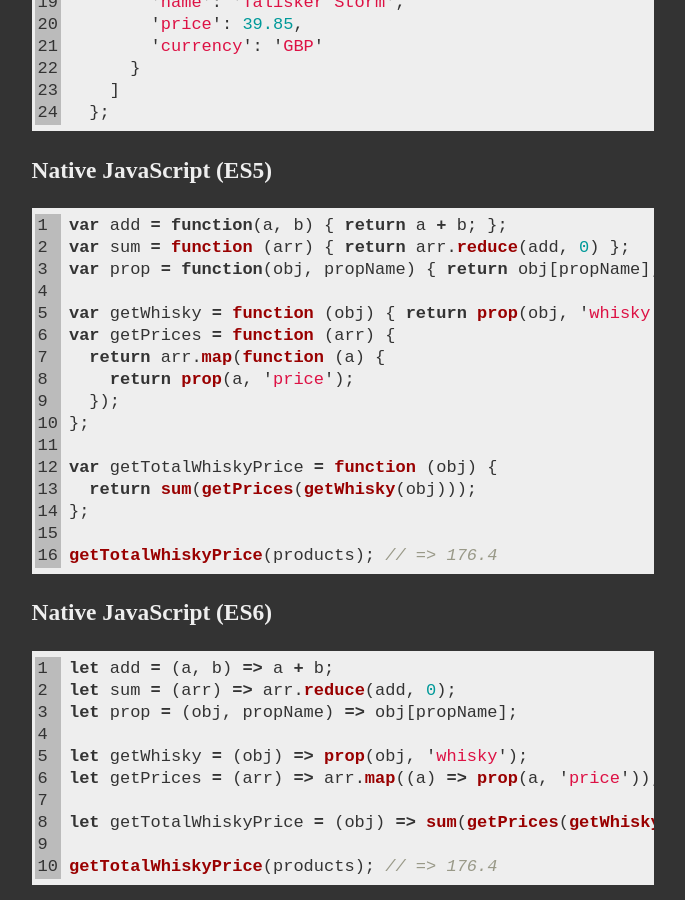
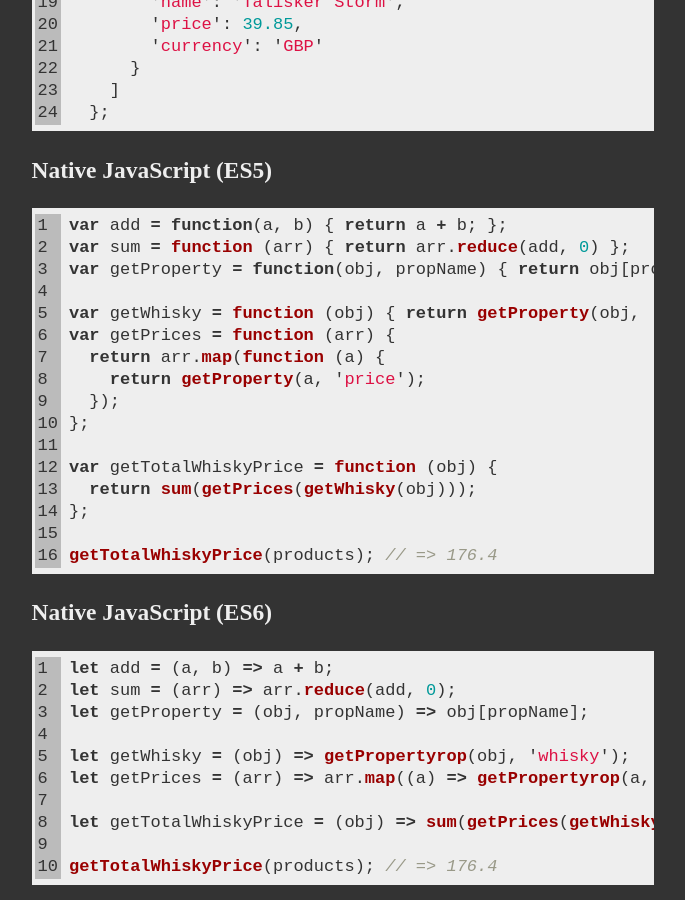
Before and after one commit to RobBollons/robbollons.github.io, a Jekyll site: the page built from _posts/2016-02-07-javascript-function-composition.md, in a window 1280 px wide and 900 px high, scrolled down 1716 px. Shown: the whole window, without its empty margins (297-982 px from the left). Built offline with Jekyll 4.4.1, drawn with Linux system fonts in a browser that asks for light colours; comment, search, counter and statistics services are not loaded.

Commit message:
change prop to getProperty for ease of understanding

```diff
--- a/_posts/2016-02-07-javascript-function-composition.md
+++ b/_posts/2016-02-07-javascript-function-composition.md
@@ -51,12 +51,12 @@ Example product (scotch whisky) data:
 {% highlight javascript linenos %}
 var add = function(a, b) { return a + b; };
 var sum = function (arr) { return arr.reduce(add, 0) };
-var prop = function(obj, propName) { return obj[propName]; };
+var getProperty = function(obj, propName) { return obj[propName]; };
 
-var getWhisky = function (obj) { return prop(obj, 'whisky' };
+var getWhisky = function (obj) { return getProperty(obj, 'whisky' };
 var getPrices = function (arr) {
   return arr.map(function (a) {
-    return prop(a, 'price');
+    return getProperty(a, 'price');
   });
 };
 
@@ -72,10 +72,10 @@ getTotalWhiskyPrice(products); // => 176.4
 {% highlight javascript linenos %}
 let add = (a, b) => a + b;
 let sum = (arr) => arr.reduce(add, 0);
-let prop = (obj, propName) => obj[propName];
+let getProperty = (obj, propName) => obj[propName];
 
-let getWhisky = (obj) => prop(obj, 'whisky');
-let getPrices = (arr) => arr.map((a) => prop(a, 'price'));
+let getWhisky = (obj) => getPropertyrop(obj, 'whisky');
+let getPrices = (arr) => arr.map((a) => getPropertyrop(a, 'price'));
 
 let getTotalWhiskyPrice = (obj) => sum(getPrices(getWhisky(obj));
 
```
